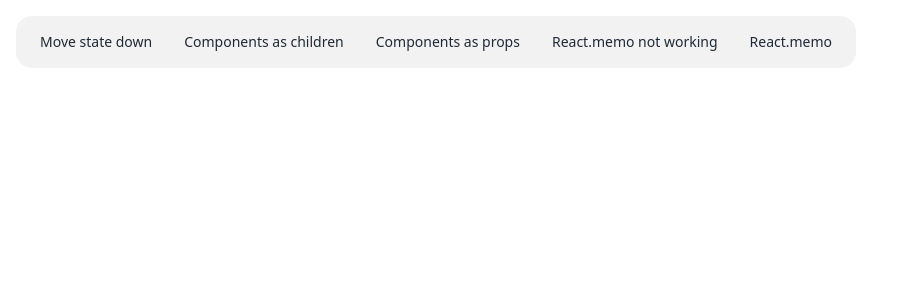
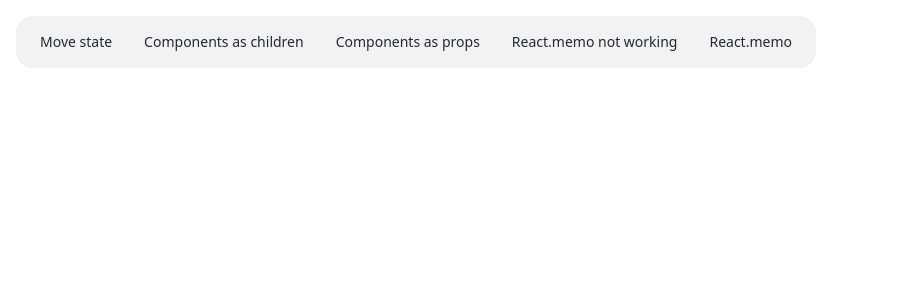
Before and after one commit to jankalfus/react-performance, a React (Vite) app: page / in a window 1280 px wide. Shown: the top 300 px of the page, without its empty margins (0-903 px from the left). Built offline with nearby package versions, Linux system fonts and the light colour scheme.

Commit message:
Rename to avoid confusion

```diff
--- a/package.json
+++ b/package.json
@@ -1,5 +1,5 @@
 {
-  "name": "react-playground",
+  "name": "react-performance",
   "private": true,
   "version": "0.0.0",
   "type": "module",
--- a/src/App.tsx
+++ b/src/App.tsx
@@ -5,16 +5,16 @@
   Routes,
   useLocation,
 } from "react-router-dom";
-import { MoveStateDown } from "./move-state-down/MoveStateDown";
+import { MoveState } from "./move-state/MoveState";
 import { ReactMemoNotWorking } from "./react-memo-not-working/ReactMemoNotWorking";
 import { ComponentsAsChildren } from "./components-as-children/ComponentsAsChildren";
 import { ComponentsAsProps } from "./components-as-props/ComponentsAsProps";
 import { ReactMemo } from "./react-memo/ReactMemo";
 
 const Paths = {
-  MoveStateDown: {
-    path: "/move-state-down",
-    name: "Move state down",
+  MoveState: {
+    path: "/move-state",
+    name: "Move state",
   },
   ComponentsAsChildren: {
     path: "/components-as-children",
@@ -61,7 +61,7 @@
         </h1>
         <Routes>
           <Route path="/" element={<></>} />
-          <Route path={Paths.MoveStateDown.path} element={<MoveStateDown />} />
+          <Route path={Paths.MoveState.path} element={<MoveState />} />
           <Route
             path={Paths.ComponentsAsChildren.path}
             element={<ComponentsAsChildren />}
--- a/src/move-state-down/MoveStateDown.tsx
+++ b/src/move-state/MoveState.tsx
@@ -1,7 +1,7 @@
 import { useState } from "react";
 import { SlowComponent } from "../shared/SlowComponent";
 
-export const MoveStateDown = () => {
+export const MoveState = () => {
   const [value, setValue] = useState("");
   return (
     <>
```
Also changed, not shown: 1 other file (tests, documents, lock files or other folders).
